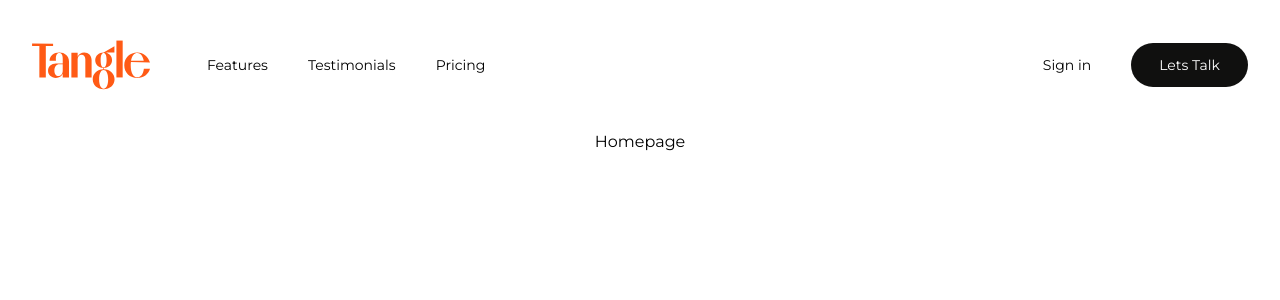
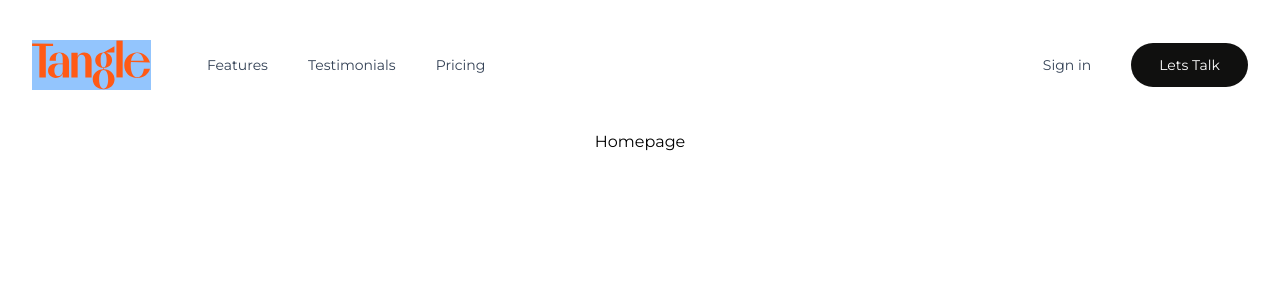
Before and after one commit to surajnarsale/tangle-landing-page, a Next.js app: page / in a window 1280 px wide. Shown: the top 300 px of the page. Built offline with nearby package versions, Linux system fonts and the light colour scheme.

Commit message:
fix: fix tailwind and extend classes

```diff
--- a/components/molecules/Header.tsx
+++ b/components/molecules/Header.tsx
@@ -12,11 +12,11 @@ function MobileNavigation() {
     <Popover>
       {({ open, close }) => (
         <>
-          <Popover.Button className="relative z-10 flex h-8 w-8 items-center justify-center [&:not(:focus-visible)]:focus:outline-none">
+          <Popover.Button className="relative z-10 flex h-8 w-8 items-center justify-center [&:not(:focus-visible)]:focus:outline-none ">
             <span className="sr-only">Toggle Navigation</span>
             <svg
               aria-hidden="true"
-              className="stroke-slate-700 h-3.5 w-3.5 overflow-visible"
+              className="h-3.5 w-3.5 overflow-visible stroke-slate-700"
               fill="none"
               strokeWidth={2}
               strokeLinecap="round"
@@ -45,7 +45,7 @@ function MobileNavigation() {
               leaveFrom="opacity-100"
               leaveTo="opacity-0"
             >
-              <Popover.Overlay className="bg-slate-300/50 fixed inset-0" />
+              <Popover.Overlay className="fixed inset-0 bg-slate-300/50" />
             </Transition.Child>
             <Transition.Child
               as={Fragment}
@@ -58,7 +58,7 @@ function MobileNavigation() {
             >
               <Popover.Panel
                 as="ul"
-                className="bg-white text-slate-900 ring-slate-900/5 absolute inset-x-0 top-full mt-4 origin-top space-y-4 rounded-2xl p-6 text-lg tracking-tight shadow-xl ring-1"
+                className="absolute inset-x-0 top-full mt-4 origin-top space-y-4 rounded-2xl bg-white p-6 text-lg tracking-tight text-slate-900 shadow-xl ring-1 ring-slate-900/5"
               >
                 <li>
                   <Link href="#features">
@@ -81,7 +81,7 @@ function MobileNavigation() {
                     </div>
                   </Link>
                 </li>
-                <li className="border-slate-300/40 border-t pt-4">
+                <li className="border-t border-slate-300/40 pt-4">
                   <Link href="/login">
                     <div className="block w-full">Sign in</div>
                   </Link>
@@ -103,36 +103,36 @@ const Header = () => {
           <ul className="flex items-center">
             <li>
               <Link href="#">
-                <div className="">
+                <div className="bg-blue-300">
                   <span className="sr-only">Home</span>
-                  <Logo className="h-10 w-auto" />
+                  <Logo className="h-10 w-auto " />
                 </div>
               </Link>
             </li>
             <li className="ml-12 hidden md:block">
               <Link href="#features">
-                <div className="text-slate-700 hover:bg-slate-100 hover:text-slate-900 rounded-lg py-1 px-2">
+                <div className="rounded-lg py-1 px-2 text-slate-700 hover:bg-slate-100 hover:text-slate-900">
                   Features
                 </div>
               </Link>
             </li>
             <li className="ml-6 hidden md:block">
               <Link href="#testimonials">
-                <div className="text-slate-700 hover:bg-slate-100 hover:text-slate-900 rounded-lg py-1 px-2">
+                <div className="rounded-lg py-1 px-2 text-slate-700 hover:bg-slate-100 hover:text-slate-900">
                   Testimonials
                 </div>
               </Link>
             </li>
             <li className="ml-6 hidden md:block">
               <Link href="#pricing">
-                <div className="text-slate-700 hover:bg-slate-100 hover:text-slate-900 rounded-lg py-1 px-2">
+                <div className="rounded-lg py-1 px-2 text-slate-700 hover:bg-slate-100 hover:text-slate-900">
                   Pricing
                 </div>
               </Link>
             </li>
             <li className="ml-auto hidden md:block">
               <Link href="/login">
-                <div className="text-slate-700 hover:bg-slate-100 hover:text-slate-900 rounded-lg py-1 px-2">
+                <div className="rounded-lg py-1 px-2 text-slate-700 hover:bg-slate-100 hover:text-slate-900">
                   Sign in
                 </div>
               </Link>
--- a/tailwind.config.js
+++ b/tailwind.config.js
@@ -2,10 +2,12 @@
 module.exports = {
   content: ['./pages/**/*.{js,ts,jsx,tsx}', './components/**/*.{js,ts,jsx,tsx}'],
   theme: {
+    extend: {
       fontFamily: {
         sans: ['var(--font-montserrat)'],
         // other fonts families goes here
       },
+
       colors: {
         primary: {
           500: '#FF5A15',
@@ -23,8 +25,7 @@ module.exports = {
         },
         light: '#ffff',
       },
-
-    extend: {},
+    },
   },
   plugins: [],
 }
```
Lines whose indentation alone changed are shown as unchanged.
